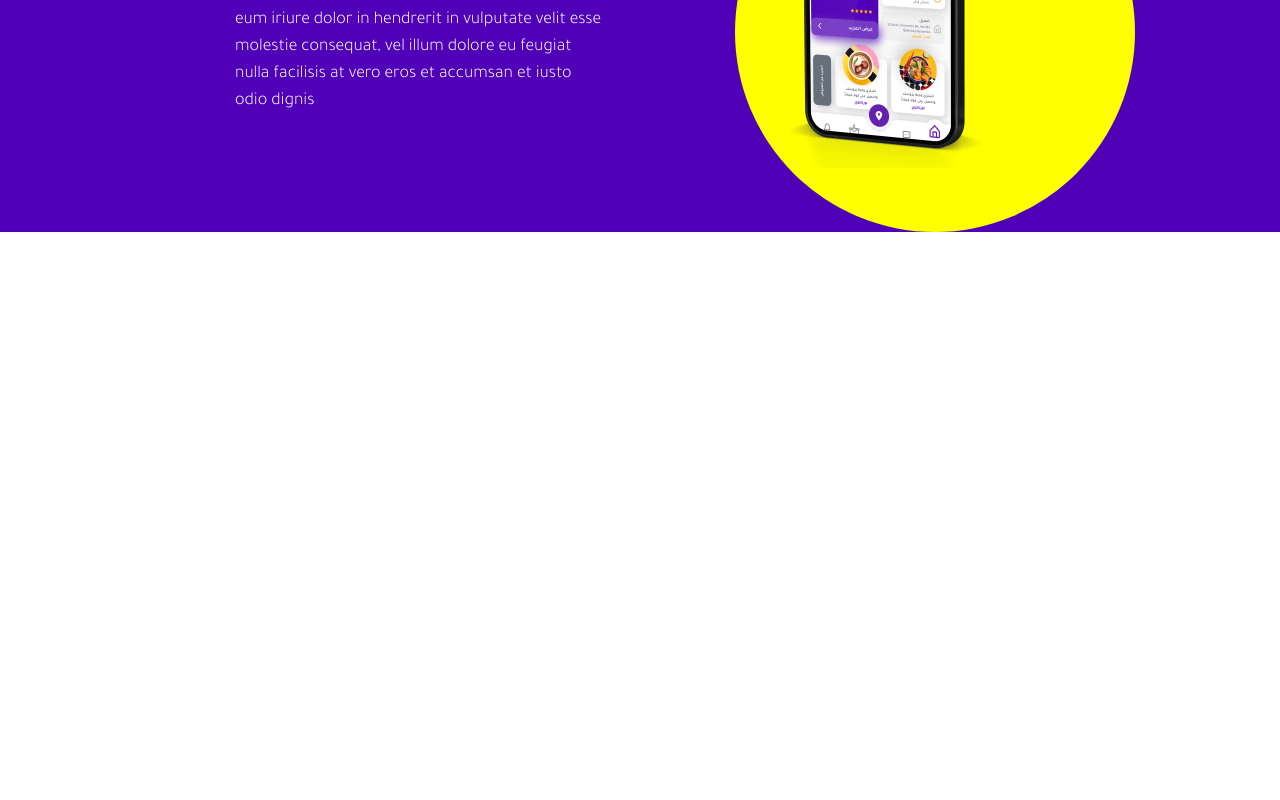
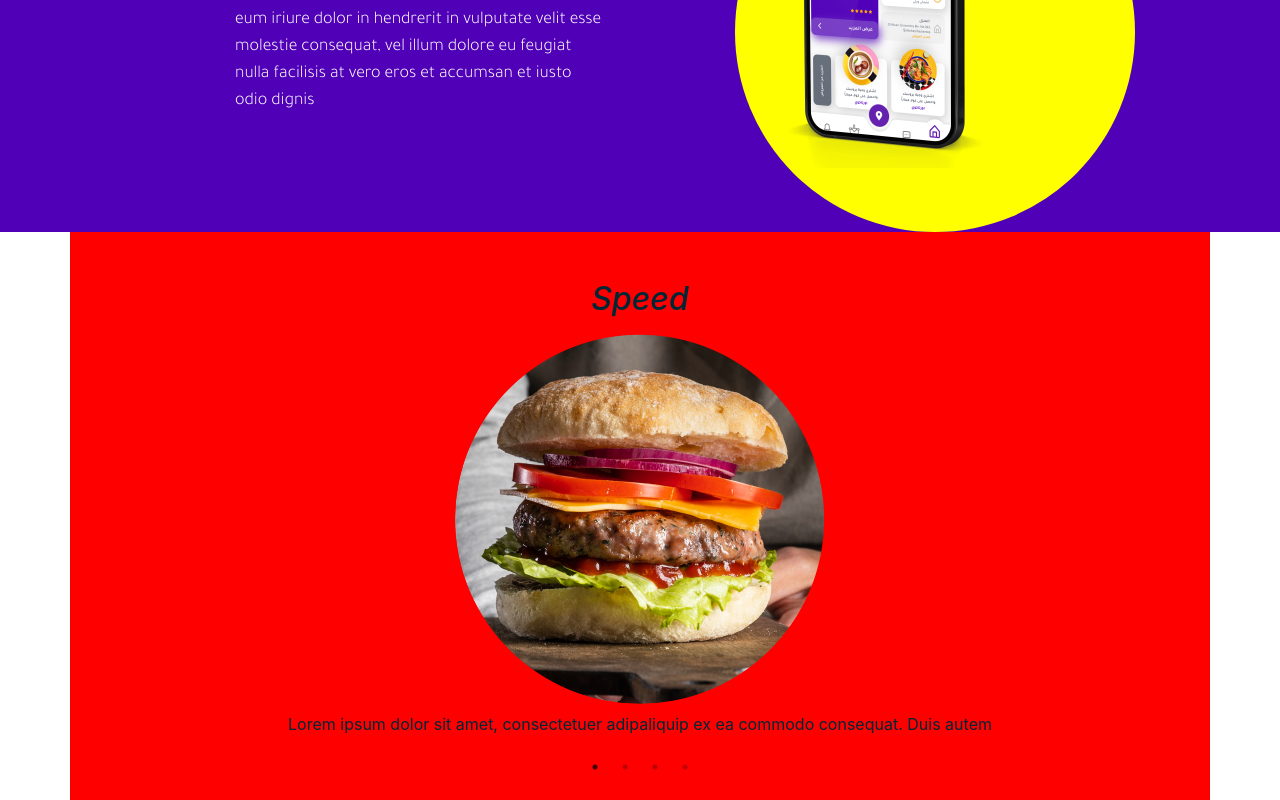
Before and after one commit to khaldoon9kh/paketManWebsite, a React (Create React App) app: page / in a window 1280 px wide. Shown: the part 327-1127 px from the top of the page. Before the commit the page ends 800 px from the top, so only its background shows below. Built offline with nearby package versions, Linux system fonts and the light colour scheme.

Commit message:
add slick-carousel

```diff
--- a/package.json
+++ b/package.json
@@ -12,6 +12,7 @@
     "react-dom": "^17.0.2",
     "react-scripts": "4.0.3",
     "react-slick": "^0.28.1",
+    "slick-carousel": "^1.8.1",
     "web-vitals": "^1.0.1"
   },
   "scripts": {
--- a/src/App.js
+++ b/src/App.js
@@ -1,7 +1,10 @@
 import './App.css';
 import 'bootstrap/dist/css/bootstrap.min.css';
+import "slick-carousel/slick/slick.css";
+import "slick-carousel/slick/slick-theme.css";
 import NavBar from './containers/NavBar';
 import Header from './containers/Header';
+import Features from './containers/Features';
 
 
 function App() {
@@ -9,6 +12,7 @@ function App() {
     <>
       <NavBar/>
       <Header/>
+      <Features/>
     </>
   );
 }
--- /dev/null
+++ b/src/components/SingleFeature/index.css
@@ -0,0 +1,19 @@
+/* quote container with img, paragraph and name */
+.featureBox {
+    display: flex;
+    flex-direction: column;
+    align-items: center;
+    justify-content: center;
+  }
+
+  .feature {
+    font-style: italic;
+  }
+
+  .featImg {
+    border-radius: 50%;
+    height: 370px;
+    width: 370px;
+    margin: 0.5rem 0;
+    display: block;
+  }
--- /dev/null
+++ b/src/components/SingleFeature/index.jsx
@@ -0,0 +1,15 @@
+import React from "react";
+import "./index.css";
+
+const SingleFeature = ({ photo, featHead, featText }) => {
+    console.log(featText)
+  return (
+    <div className="featureBox">
+      <h2 className="feature">{featHead}</h2>
+      <img src={photo} alt="food" className="featImg img-fluid" />
+      <p>{featText}</p>
+    </div>
+  );
+};
+
+export default SingleFeature;
--- /dev/null
+++ b/src/containers/Features/dataFeatures.js
@@ -0,0 +1,30 @@
+import FeatureImg from "../../assests/pics/featureImg.png";
+
+const featuresData = [
+    {
+        photo: FeatureImg,
+        featHead: "Speed",
+        featText: "Lorem ipsum dolor sit amet, consectetuer adipaliquip ex ea commodo consequat. Duis autem ",
+        id: "1",
+    },
+    {
+        photo: FeatureImg,
+        featHead: "Speed",
+        featText: "Lorem ipsum dolor sit amet, consectetuer adipaliquip ex ea commodo consequat. Duis autem ",
+        id: "2",
+    },
+    {
+        photo: FeatureImg,
+        featHead: "Speed",
+        featText: "Lorem ipsum dolor sit amet, consectetuer adipaliquip ex ea commodo consequat. Duis autem ",
+        id: "3",
+    },
+    {
+        photo: FeatureImg,
+        featHead: "Speed",
+        featText: "Lorem ipsum dolor sit amet, consectetuer adipaliquip ex ea commodo consequat. Duis autem ",
+        id: "4",
+    }
+];
+
+export default featuresData
--- /dev/null
+++ b/src/containers/Features/index.css
@@ -0,0 +1,10 @@
+:root {
+    --main-quotes-bg-color: rgba(206, 238, 248, 0.397);
+    --quote-text-color: #002736;
+  }
+
+  .features {
+    background-color: red;
+    color: var(--quote-text-color);
+    padding: 3rem 0;
+  }
--- /dev/null
+++ b/src/containers/Features/index.jsx
@@ -0,0 +1,39 @@
+import React from "react";
+import "./index.css";
+import {Row, Col, Image, Container } from "react-bootstrap";
+import Slider from "react-slick";
+import SingleFeature from "../../components/SingleFeature";
+import featuresData from "./dataFeatures";
+
+const Features = () => {
+    const settings = {
+      dots: true,
+      infinite: true,
+      speed: 500,
+      slidesToShow: 1,
+      slidesToScroll: 1,
+    };
+
+    return (
+        <Container className="features">
+          <Slider
+            dots={settings.dots}
+            infinite={settings.infinite}
+            speed={settings.speed}
+            slidesToShow={settings.slidesToShow}
+            slidesToScroll={settings.slidesToScroll}
+          >
+            {featuresData.map((feat) => (
+            <SingleFeature
+              key={feat.id}
+              photo={feat.photo}
+              featHead={feat.featHead}
+              featText={feat.featText}
+            />
+          ))}
+          </Slider>
+        </Container>
+    );
+};
+
+export default Features;
```
Also changed, not shown: src/assests/pics/featureImg.png (added), 1 other file (tests, documents, lock files or other folders).
